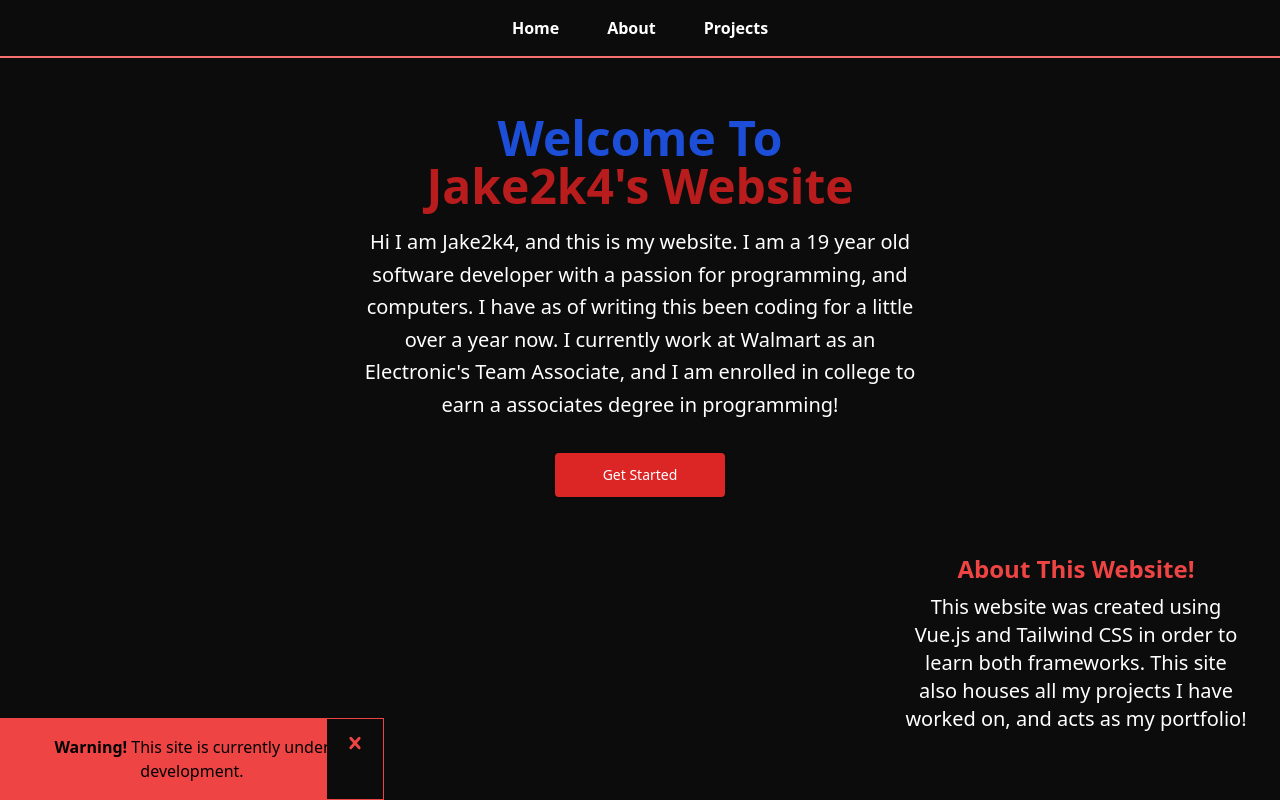
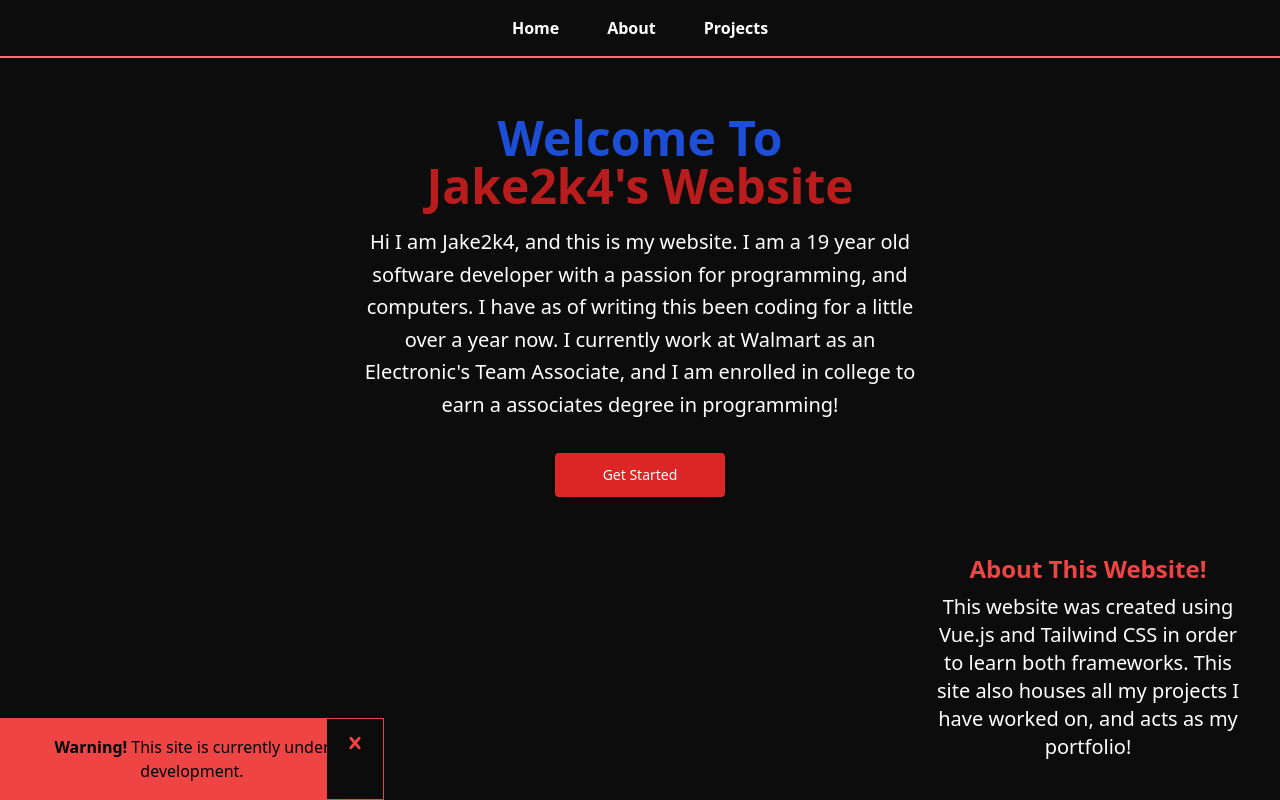
Before and after one commit to jakeyboi1/Jake2k4s-Website, a Vue app: page / in a window 1280 px wide. Built offline with nearby package versions, Linux system fonts and the light colour scheme.

Commit message:
aboutSiteFix

```diff
--- a/src/pages/homePage.vue
+++ b/src/pages/homePage.vue
@@ -27,7 +27,7 @@ const warningVisible = ref(true)
             </div>
         </div>
 
-        <div class="w-96 h-34 ml-auto sm:pr-8 sm:pl-2"> <!--ml-auto puts it all the way to the left and helps mobile resolution using pr instead of px as its not in the center of page-->
+        <div class="w-96 h-34 lg:ml-auto px-8"> <!--ml-auto puts it all the way to the left and helps mobile resolution using pr instead of px as its not in the center of page-->
             <div class="text-2xl font-bold text-red-500">About This Website!</div>
             <body class="text-white mt-2 text-xl">This website was created using Vue.js and Tailwind CSS in order to learn both frameworks. This site also houses all my projects I have worked on, and acts as my portfolio!</body>
         </div>
```
